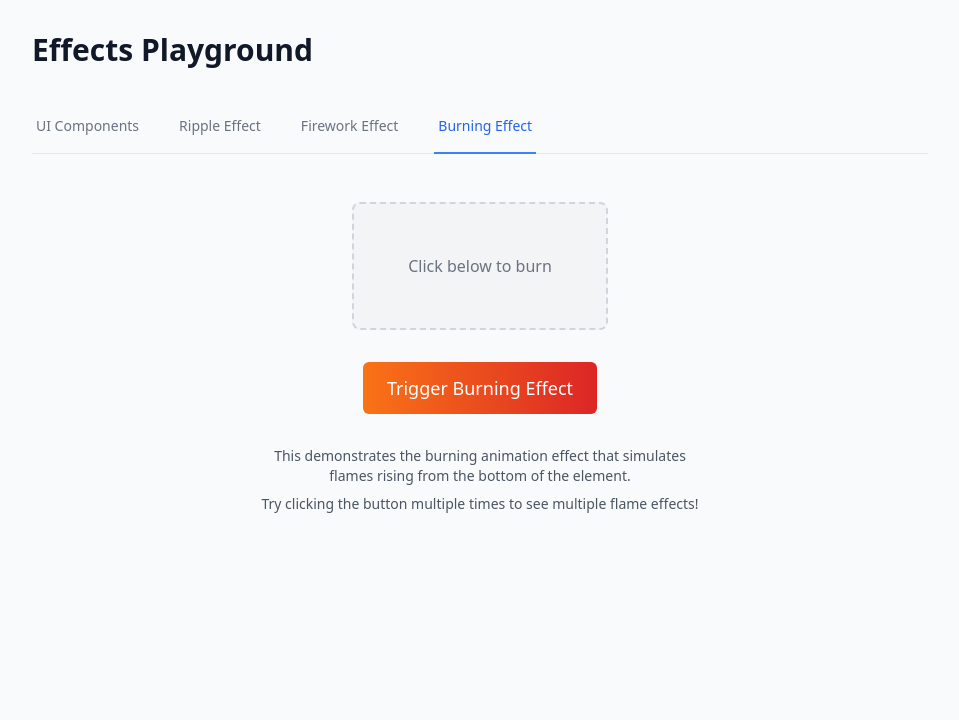
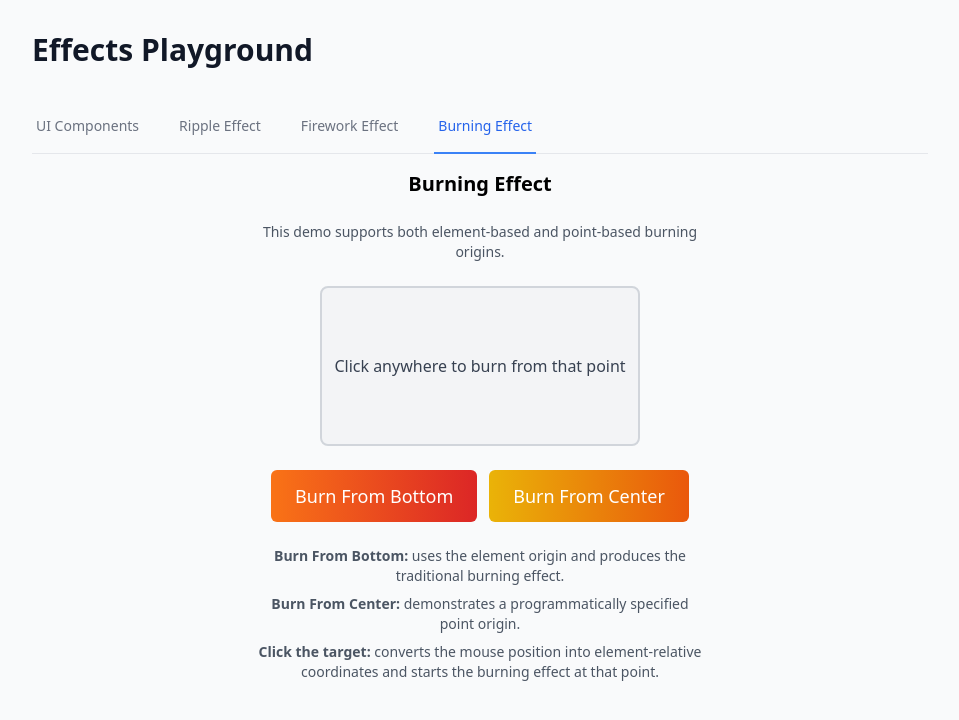
Before and after one commit to frin457/startup-vite-react-typescript, a React (Vite) app: page /playground in a window 1280 px wide. Both pictures are taken after a click on the button "Burning Effect". Shown: the top 720 px of the page, without its empty margins (160-1119 px from the left). Built offline with nearby package versions, Linux system fonts and the light colour scheme.

Commit message:
Update BurningDemo.tsx
- Can now apply the 'burn' animation on a given coordinate

```diff
--- a/src/components/BurningDemo.tsx
+++ b/src/components/BurningDemo.tsx
@@ -1,18 +1,20 @@
-import { forwardRef, useImperativeHandle, useRef } from 'react';
+import {
+  forwardRef,
+  useImperativeHandle,
+  useRef
+} from 'react';
+
 import { triggerBurning } from '../effects/burning';
+import type { BurningOptions } from '../effects/types';
+
 import Button from './Button';
 
 export interface BurningDemoRef {
-  triggerBurning: () => void;
+  triggerBurning: (options?: BurningOptions) => void;
+  triggerBurningAtPoint: (x: number, y: number) => void;
 }
 
-const BurningDemo = forwardRef<BurningDemoRef>((_, ref) => {
-  const targetRef = useRef<HTMLDivElement>(null);
-  const buttonRef = useRef<HTMLButtonElement>(null);
-
-  const handleTriggerBurning = () => {
-    if (targetRef.current) {
-      triggerBurning(targetRef.current, {
+const defaultBurningOptions: BurningOptions = {
   duration: 1200,
   intensity: 1.5,
   flameHeight: 1.5,
@@ -22,35 +24,139 @@ const BurningDemo = forwardRef<BurningDemoRef>((_, ref) => {
     'rgba(255, 120, 0, 0.7)',
     'rgba(255, 200, 0, 0.5)',
     'rgba(255, 255, 0, 0.3)'
-        ]
-      });
+  ],
+  active: true,
+  origin: {
+    type: 'element'
   }
 };
 
+const BurningDemo = forwardRef<BurningDemoRef>((_, ref) => {
+  const targetRef = useRef<HTMLDivElement>(null);
+
+  /**
+   * Trigger the burning effect using the element as the origin.
+   */
+  const handleTriggerBurning = (options: BurningOptions = {}) => {
+    if (!targetRef.current) return;
+
+    triggerBurning(targetRef.current, {
+      ...defaultBurningOptions,
+      ...options,
+      origin: options.origin ?? { type: 'element' }
+    });
+  };
+
+  /**
+   * Trigger the burning effect from a point relative
+   * to the target element.
+   */
+  const handleTriggerBurningAtPoint = (x: number, y: number) => {
+    if (!targetRef.current) return;
+
+    triggerBurning(targetRef.current, {
+      ...defaultBurningOptions,
+      origin: {
+        type: 'point',
+        x,
+        y
+      }
+    });
+  };
+
+  /**
+   * Convert a mouse position from viewport coordinates
+   * into coordinates relative to the target element.
+   */
+  const handleTargetClick = (
+    event: React.MouseEvent<HTMLDivElement>
+  ) => {
+    if (!targetRef.current) return;
+
+    const rect = targetRef.current.getBoundingClientRect();
+
+    handleTriggerBurningAtPoint(
+      event.clientX - rect.left,
+      event.clientY - rect.top
+    );
+  };
+
   useImperativeHandle(ref, () => ({
-    triggerBurning: handleTriggerBurning
+    triggerBurning: handleTriggerBurning,
+    triggerBurningAtPoint: handleTriggerBurningAtPoint
   }));
 
   return (
-    <div className="flex flex-col items-center justify-center p-8 space-y-8">
+    <div className="flex flex-col items-center gap-6">
+      <h2 className="text-xl font-semibold">
+        Burning Effect
+      </h2>
+
+      <p className="text-sm text-gray-600 text-center max-w-md">
+        This demo supports both element-based and point-based
+        burning origins.
+      </p>
+
+      {/* Target element */}
       <div
         ref={targetRef}
-        className="w-64 h-32 bg-gray-100 rounded-lg border-2 border-dashed border-gray-300 relative overflow-visible flex items-center justify-center"
+        onClick={handleTargetClick}
+        className="relative flex items-center justify-center w-80 h-40 rounded-lg border-2 border-gray-300 bg-gray-100 cursor-crosshair select-none"
       >
-        <span className="text-gray-500">Click below to burn</span>
+        <span className="text-gray-700 font-medium">
+          Click anywhere to burn from that point
+        </span>
       </div>
 
+      {/* Element-origin burning */}
+      <div className="flex flex-wrap justify-center gap-3">
         <Button
-        ref={buttonRef}
-        onClick={handleTriggerBurning}
+          onClick={() =>
+            handleTriggerBurning({
+              origin: {
+                type: 'element'
+              }
+            })
+          }
           className="px-6 py-3 text-lg bg-gradient-to-r from-orange-500 to-red-600 text-white hover:from-orange-600 hover:to-red-700 transition-colors"
         >
-        Trigger Burning Effect
+          Burn From Bottom
         </Button>
 
-      <div className="text-sm text-gray-600 text-center max-w-md">
-        <p>This demonstrates the burning animation effect that simulates flames rising from the bottom of the element.</p>
-        <p className="mt-2">Try clicking the button multiple times to see multiple flame effects!</p>
+        {/* Point-origin burning */}
+        <Button
+          onClick={() => {
+            if (!targetRef.current) return;
+
+            const rect = targetRef.current.getBoundingClientRect();
+
+            handleTriggerBurningAtPoint(
+              rect.width / 2,
+              rect.height / 2
+            );
+          }}
+          className="px-6 py-3 text-lg bg-gradient-to-r from-yellow-500 to-orange-600 text-white hover:from-yellow-600 hover:to-orange-700 transition-colors"
+        >
+          Burn From Center
+        </Button>
+      </div>
+
+      <div className="text-sm text-gray-600 text-center max-w-md space-y-2">
+        <p>
+          <strong>Burn From Bottom:</strong> uses the element
+          origin and produces the traditional burning effect.
+        </p>
+
+        <p>
+          <strong>Burn From Center:</strong> demonstrates a
+          programmatically specified point origin.
+        </p>
+
+        <p>
+          <strong>Click the target:</strong> converts the mouse
+          position into element-relative coordinates and starts
+          the burning effect at that point.
+        </p>
       </div>
     </div>
   );
```
Lines whose indentation alone changed are shown as unchanged.
